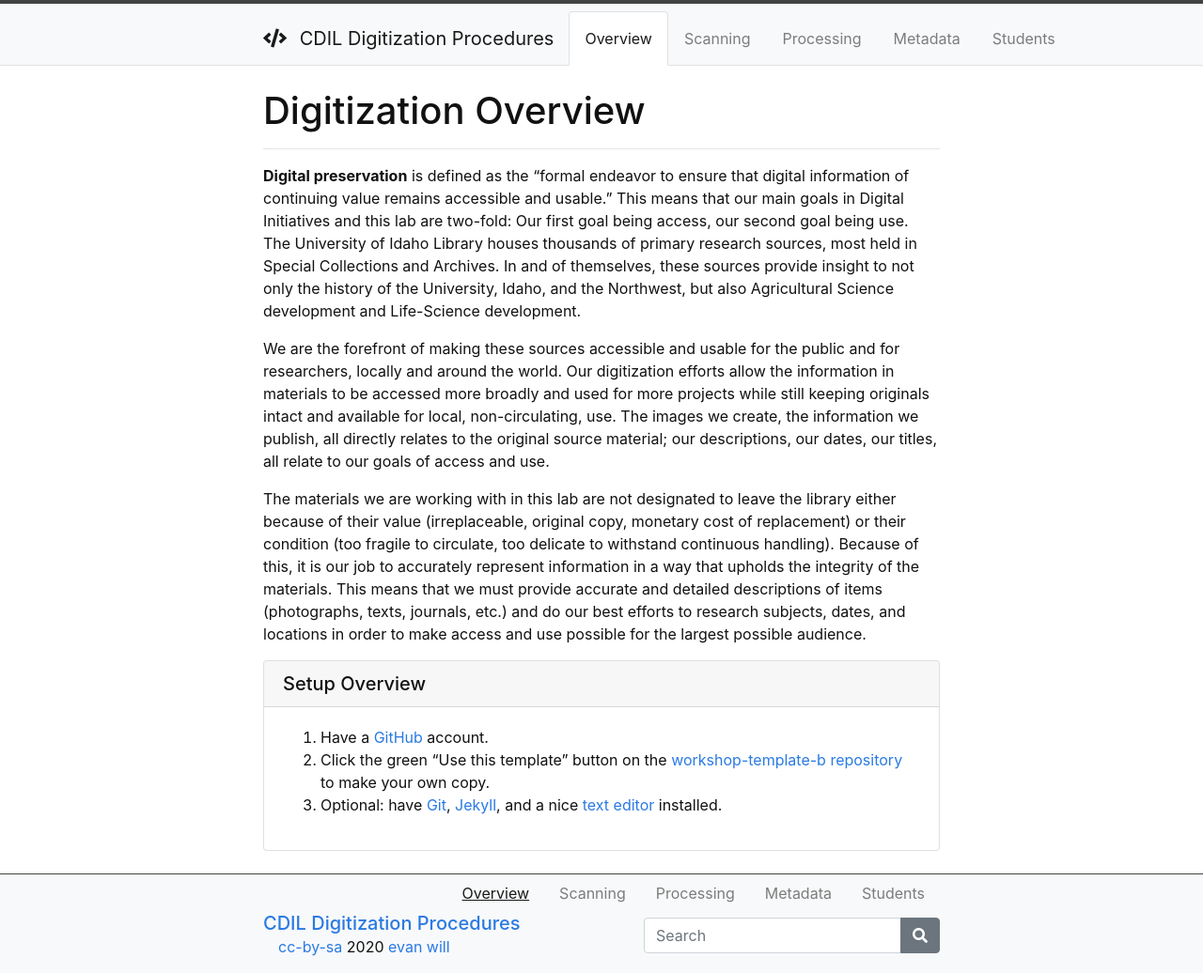
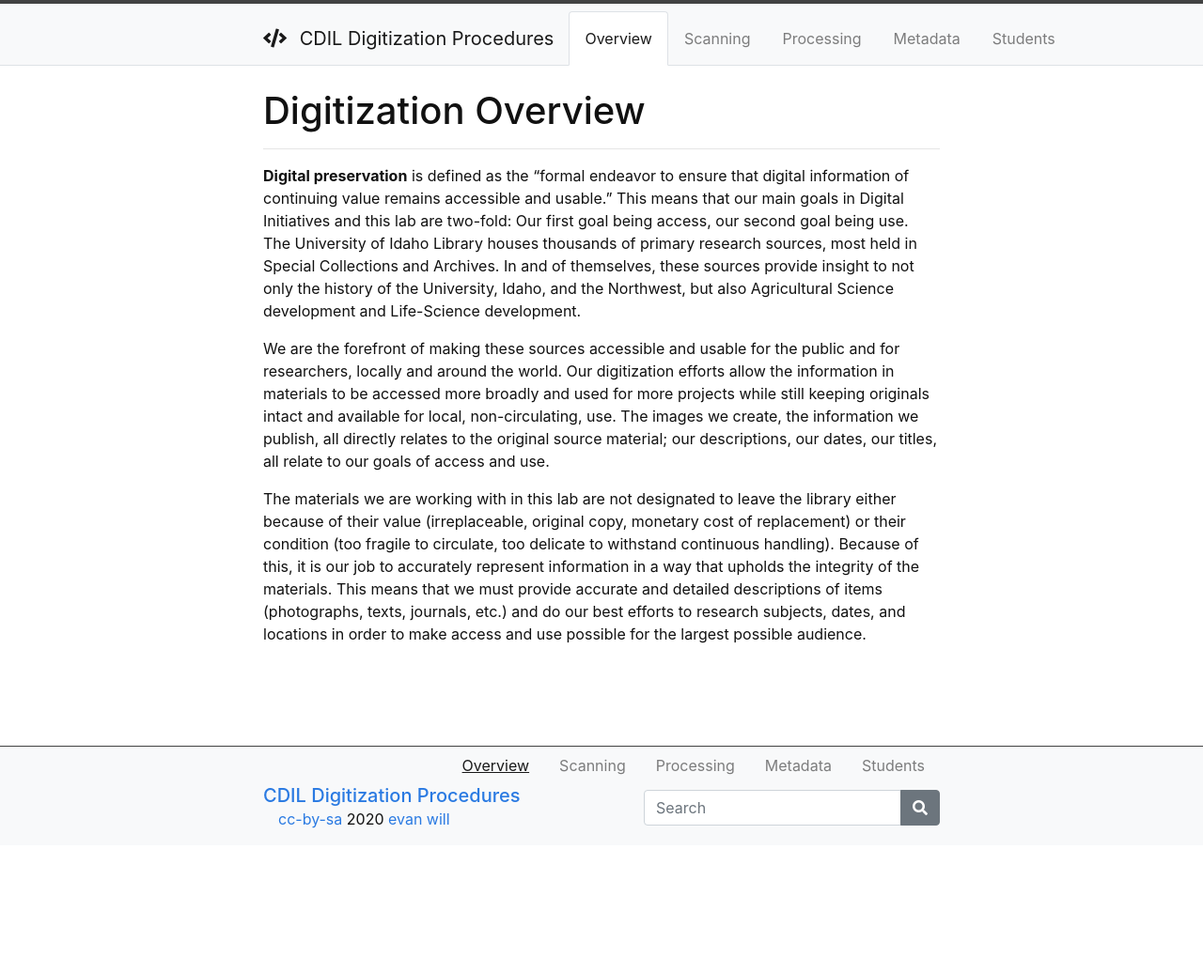
Before and after one commit to uidaholib/dds-student-workflow, a Jekyll site: the page built from content/0-overview.md, in a window 1280 px wide. Shown: the whole page at 94% size. Built offline with Jekyll 4.4.1, drawn with Linux system fonts in a browser that asks for light colours; after the commit the page ends 900 px from its top, so only the background shows below that.

Commit message:
Update 0-overview.md

```diff
--- a/content/0-overview.md
+++ b/content/0-overview.md
@@ -11,11 +11,3 @@ topics:
 We are the forefront of making these sources accessible and usable for the public and for researchers, locally and around the world. Our digitization efforts allow the information in materials to be accessed more broadly and used for more projects while still keeping originals intact and available for local, non-circulating, use. The images we create, the information we publish, all directly relates to the original source material; our descriptions, our dates, our titles, all relate to our goals of access and use.
 
 The materials we are working with in this lab are not designated to leave the library either because of their value (irreplaceable, original copy, monetary cost of replacement) or their condition (too fragile to circulate, too delicate to withstand continuous handling). Because of this, it is our job to accurately represent information in a way that upholds the integrity of the materials. This means that we must provide accurate and detailed descriptions of items (photographs, texts, journals, etc.) and do our best efforts to research subjects, dates, and locations in order to make access and use possible for the largest possible audience.
-
-
-{% capture text %}
-1. Have a [GitHub](https://github.com) account.
-2. Click the green "Use this template" button on the [workshop-template-b repository](https://github.com/evanwill/workshop-template-b) to make your own copy.
-3. Optional: have [Git](https://git-scm.com/), [Jekyll](https://jekyllrb.com/), and a nice [text editor](https://code.visualstudio.com/) installed.
-{% endcapture %}
-{% include card.html text=text header="Setup Overview" %}
```
